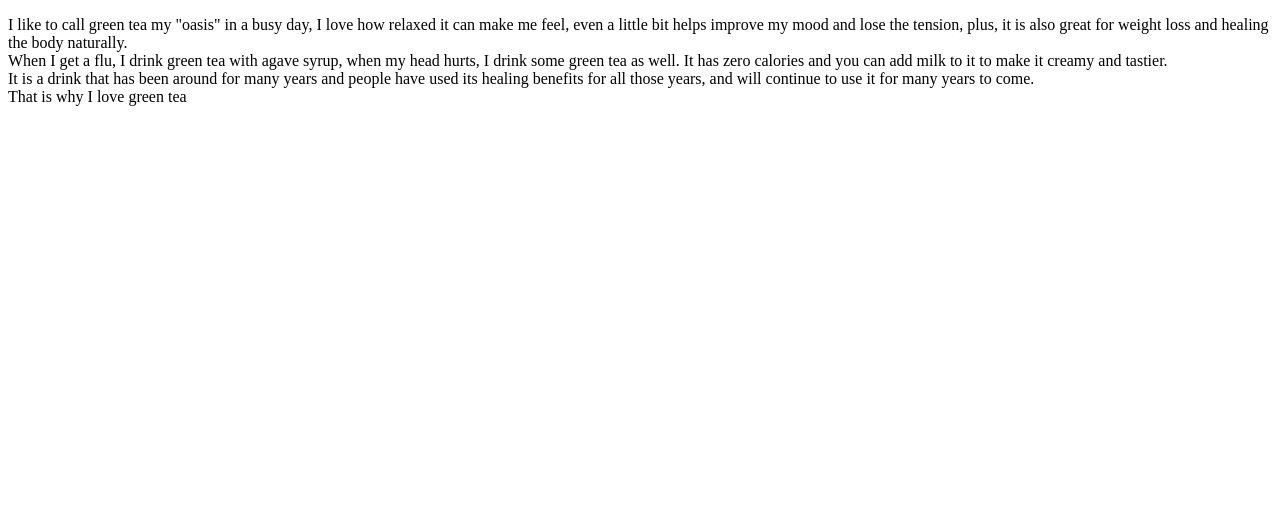
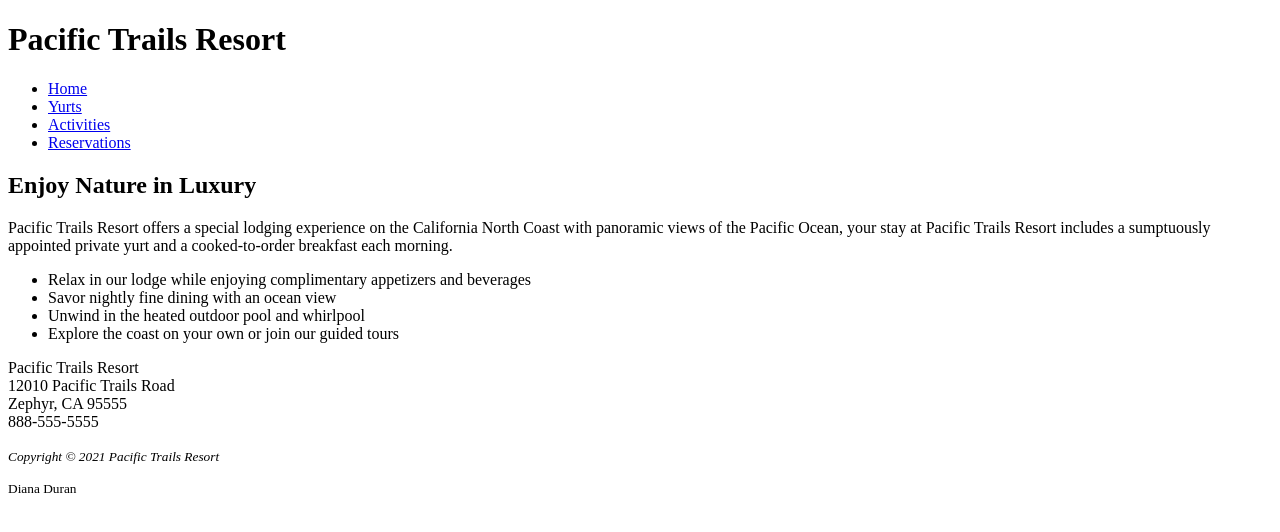
Before and after one commit to dianafduran/dianaduran, a plain HTML site: page index.html in a window 1280 px wide. Drawn offline with Linux system fonts and the light colour scheme.

Commit message:
Add files via upload

```diff
--- a/index.html
+++ b/index.html
@@ -1,20 +1,59 @@
 <!DOCTYPE html>
 <html lang="en">
-    <head>
-        <meta charset="UTF-8">
-        <meta http-equiv="X-UA-Compatible" content="IE=edge">
-        <meta name="viewport" content="width=device-width, initial-scale=1.0">
-        <title>Diana Duran</title>
-    </head>
-    <body>
-        <p>I like to call green tea my "oasis" in a busy day, I love how relaxed it can make me feel, even a little bit helps improve my mood and lose the tension,
-            plus, it is also great for weight loss and healing the body naturally.
-            <br>
-            When I get a flu, I drink green tea with agave syrup, when my head hurts, I drink some green tea as well. It has zero calories and you can add milk to it to make it creamy and tastier.
-            <br>
-            It is a drink that has been around for many years and people have used its healing benefits for all those years, and will continue to use it for many years to come.
-            <br>
-            That is why I love green tea
+  <head>
+    <meta charset="UTF-8" />
+    <meta http-equiv="X-UA-Compatible" content="IE=edge" />
+    <meta name="viewport" content="width=device-width, initial-scale=1.0" />
+    <title>Pacific Trails Resort</title>
+  </head>
+  <body>
+    <header>
+      <h1>Pacific Trails Resort</h1>
+    </header>
+    <!-- nav>ul*4>a -->
+    <nav>
+      <ul>
+        <li><a href="index.html">Home</a></li>
+        <li><a href="yurts.html">Yurts</a></li>
+        <li><a href="activities.html">Activities</a></li>
+        <li><a href="reservations.html">Reservations</a></li>
+      </ul>
+    </nav>
+
+    <!-- main>h2{}+p{} -->
+    <main>
+      <h2>Enjoy Nature in Luxury</h2>
+      <p>
+        Pacific Trails Resort offers a special lodging experience on the
+        California North Coast with panoramic views of the Pacific Ocean, your
+        stay at Pacific Trails Resort includes a sumptuously appointed private
+        yurt and a cooked-to-order breakfast each morning.
+      </p>
+
+      <!-- ul>li*4 -->
+      <ul>
+        <li>
+          Relax in our lodge while enjoying complimentary appetizers and
+          beverages
+        </li>
+        <li>Savor nightly fine dining with an ocean view</li>
+        <li>Unwind in the heated outdoor pool and whirlpool</li>
+        <li>Explore the coast on your own or join our guided tours</li>
+      </ul>
+      <!-- div>p -->
+      <div>
+        <p>
+          Pacific Trails Resort <br />
+          12010 Pacific Trails Road <br />
+          Zephyr, CA 95555 <br />
+          888-555-5555
         </p>
-    </body>
-    </html>
+      </div>
+    </main>
+
+    <!-- footer>p*2 -->
+    <footer>
+        <p><small><i>Copyright &copy; 2021 Pacific Trails Resort</i></p>
+        <p>Diana Duran</p>
+  </body>
+</html>
```
Also changed, not shown: yurts.html (added, +41 -0 lines).
